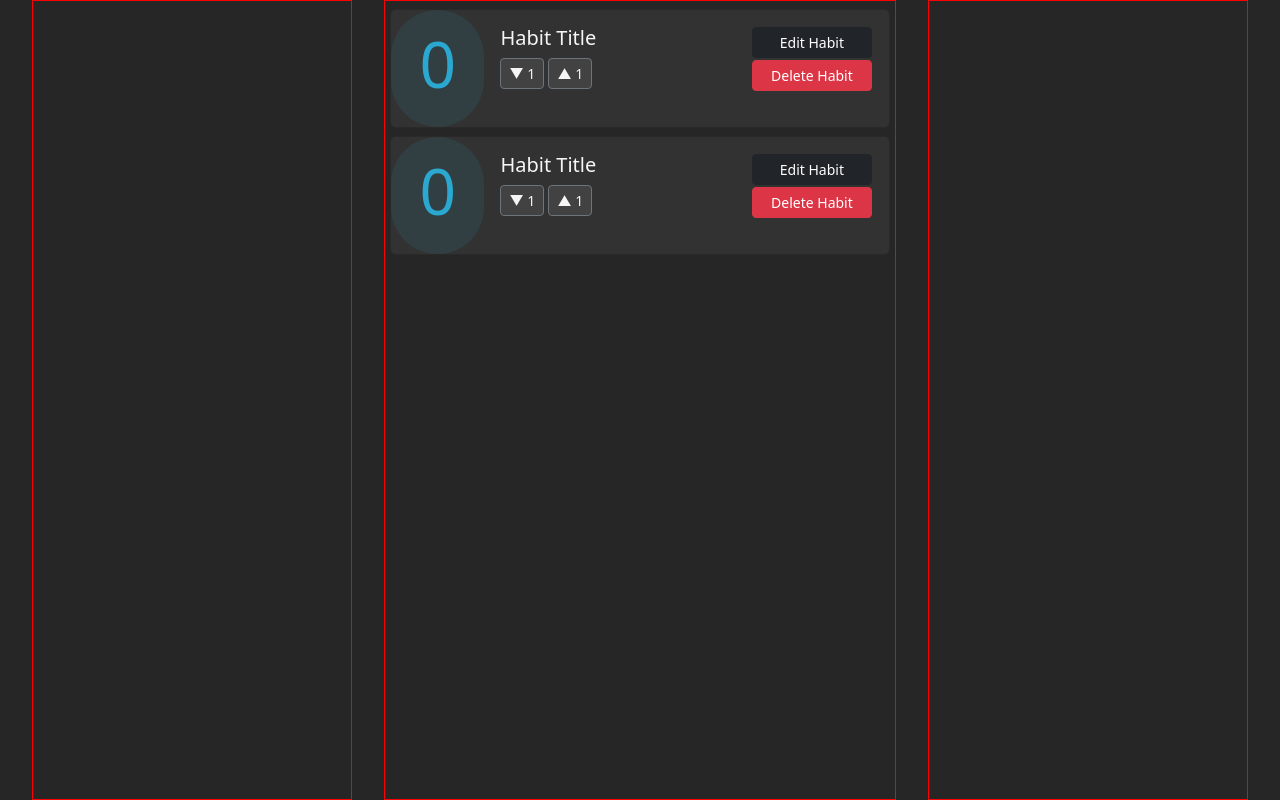
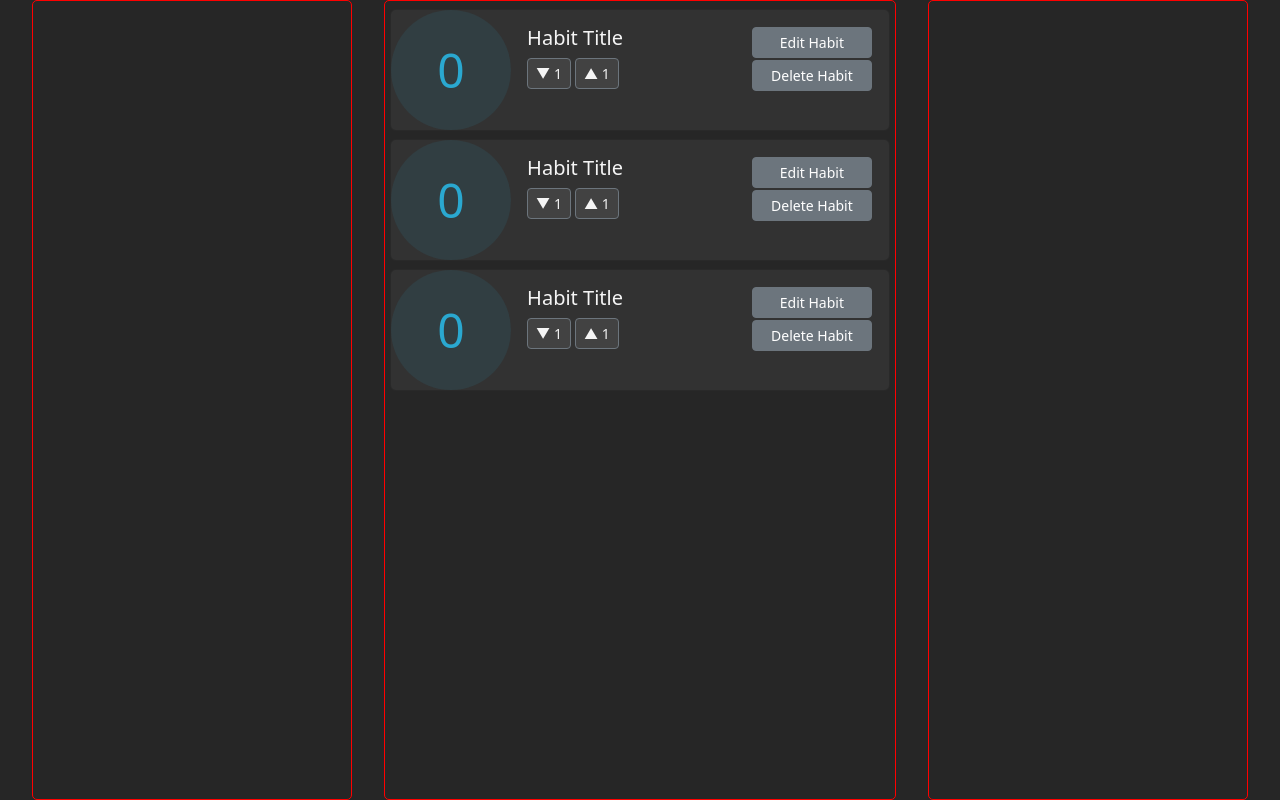
Before and after one commit to Drew-L-Nelson/Habit-Tracker, a React (Create React App) app: page / in a window 1280 px wide. Built offline with nearby package versions, Linux system fonts and the light colour scheme.

Commit message:
left div on HabitCard fixed

```diff
--- a/src/App.js
+++ b/src/App.js
@@ -16,6 +16,7 @@ export default function App() {
       <div className='center-div'>
           <HabitCard />
           <HabitCard />
+          <HabitCard />
       </div>
 
       <div className='right-div'>
--- a/src/HabitCard.css
+++ b/src/HabitCard.css
@@ -8,21 +8,21 @@
 }
 
 .count-div {
-  width: 30px;
   display: flex;
   align-items: center;
   justify-content: center;
+  width: 120px;
+  height: 120px;
   color: #2AA8D0;
   background-color: #313E42;
   border-radius: 100px;
 }
 
 .count {
-  height: 98%;
   display: flex;
   align-items: center;
   justify-content: center;
-  font-size: 4rem;
+  font-size: 3rem;
 }
 
 .edit-delete-buttons {
--- a/src/HabitCard.js
+++ b/src/HabitCard.js
@@ -20,11 +20,11 @@ export default function HabitCard () {
   return (
     <Card className='main-div'>
 
-      <Card.Body className="count-div">
-          <Card.Title className="count">
-            {count}
-          </Card.Title>
-      </Card.Body>
+      <div className="count-div">
+        <div className="count">
+          {count}
+        </div>
+      </div>
 
       <Card.Body className="title-count-buttons">
         <Card.Title>Habit Title</Card.Title>
@@ -38,14 +38,14 @@ export default function HabitCard () {
 
       <Card.Body className="edit-delete-buttons">
           <Button
-            variant="dark"
+            variant="secondary"
             size="sm"
             style={{ width: '120px', margin: '1px' }}
           >
             Edit Habit
           </Button>
           <Button
-            variant="danger"
+            variant="secondary"
             size="sm"
             style={{ width: '120px', margin: '1px' }}
           >
--- a/src/style.css
+++ b/src/style.css
@@ -14,7 +14,9 @@ body {
 }
 
 .left-div {
+  border-radius: 5px;
   border: 1px solid red;
+  padding-bottom: 0.5rem;
   width: 25%;
 }
 
@@ -23,12 +25,16 @@ body {
   flex-direction: column;
   justify-content: flex-start;
   align-items: center;
+  border-radius: 5px;
   border: 1px solid red;
+  padding-bottom: 0.5rem;
   width: 40%;
 }
 
 .right-div {
+  border-radius: 5px;
   border: 1px solid red;
+  padding-bottom: 0.5rem;
   width: 25%;
 }
 
```
